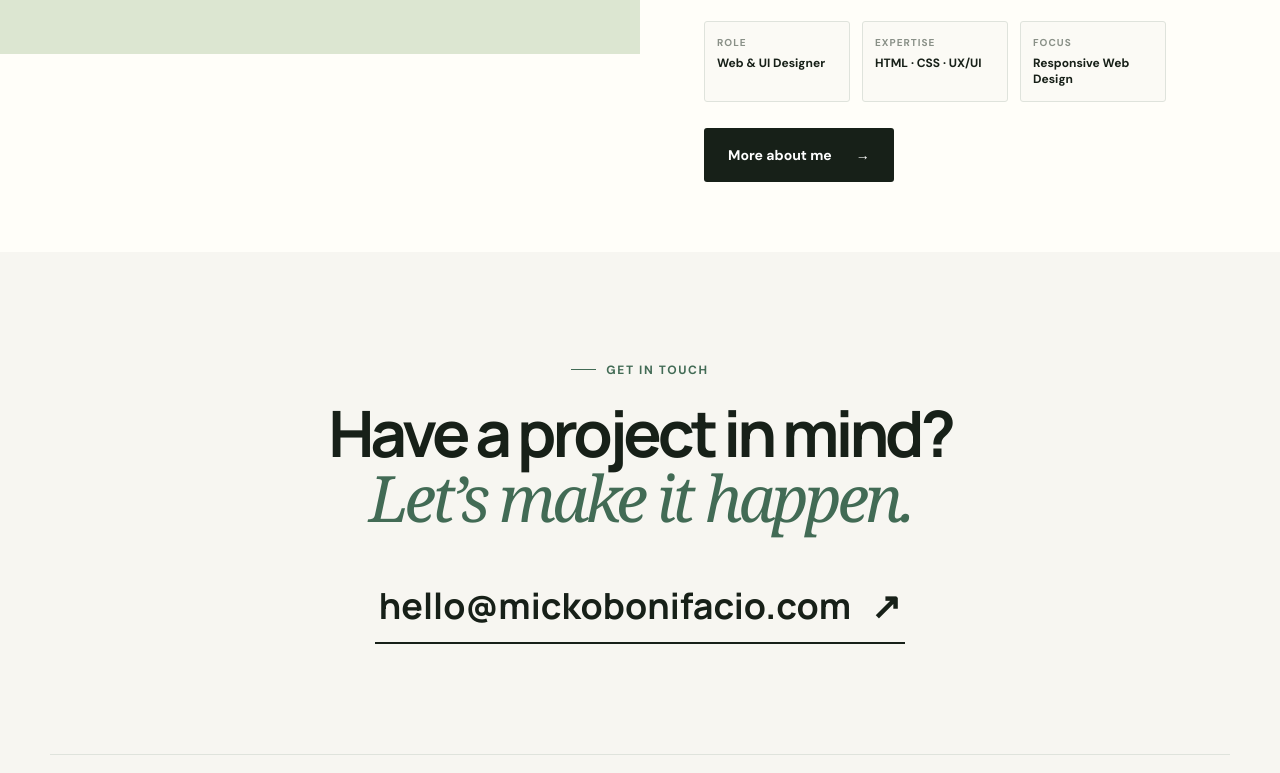
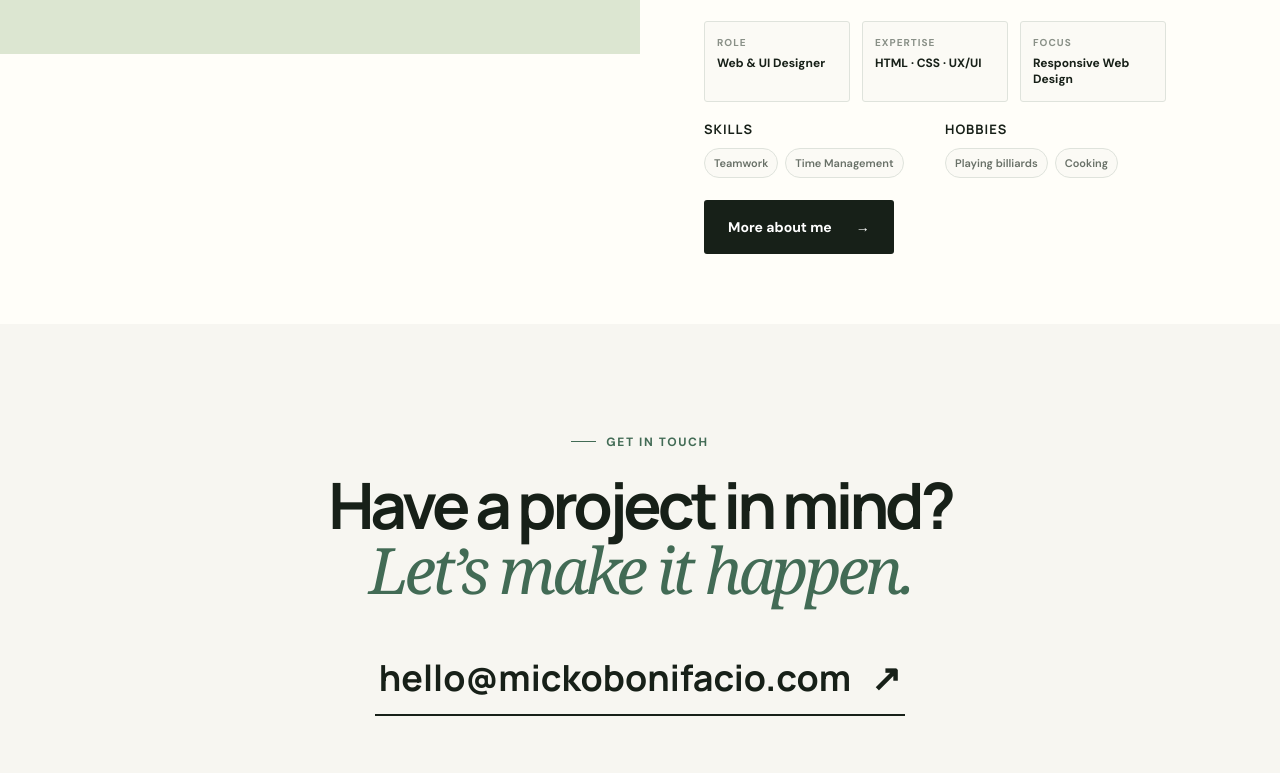
Before and after one commit to mickobonifacio458/Bonifacio-project-1, a plain HTML site: page index.html in a window 1280 px wide. Shown: the part 2334-3107 px from the top of the page. Drawn offline with Linux system fonts and the light colour scheme.

Commit message:
adding my skills and hobbies

```diff
--- a/index.html
+++ b/index.html
@@ -148,6 +148,22 @@
             <strong>Responsive Web Design</strong>
           </div>
         </div>
+        <div class="personal-details">
+          <div class="detail-block">
+            <h3>Skills</h3>
+            <div class="tag-list" aria-label="Skills">
+              <span>Teamwork</span>
+              <span>Time Management</span>
+            </div>
+          </div>
+          <div class="detail-block">
+            <h3>Hobbies</h3>
+            <div class="tag-list" aria-label="Hobbies">
+              <span>Playing billiards</span>
+              <span>Cooking</span>
+            </div>
+          </div>
+        </div>
         <a class="button button-dark" href="#contact">More about me <span aria-hidden="true">→</span></a>
       </div>
     </section>
--- a/styles.css
+++ b/styles.css
@@ -623,6 +623,38 @@ h2 {
   line-height: 1.35;
 }
 
+.personal-details {
+  display: grid;
+  grid-template-columns: 1fr 1fr;
+  gap: 20px;
+  margin: 18px 0 4px;
+}
+
+.detail-block h3 {
+  margin: 0 0 10px;
+  color: var(--ink);
+  font-family: "Manrope", sans-serif;
+  font-size: 13px;
+  text-transform: uppercase;
+  letter-spacing: 1px;
+}
+
+.tag-list {
+  display: flex;
+  flex-wrap: wrap;
+  gap: 7px;
+}
+
+.tag-list span {
+  padding: 7px 9px;
+  border: 1px solid var(--line);
+  border-radius: 999px;
+  color: #697168;
+  background: #fbfaf5;
+  font-size: 11px;
+  font-weight: 600;
+}
+
 .contact {
   text-align: center;
 }
@@ -886,6 +918,10 @@ footer p {
     grid-template-columns: 1fr;
   }
 
+  .personal-details {
+    grid-template-columns: 1fr;
+  }
+
   .contact-link {
     font-size: 20px;
   }
```
